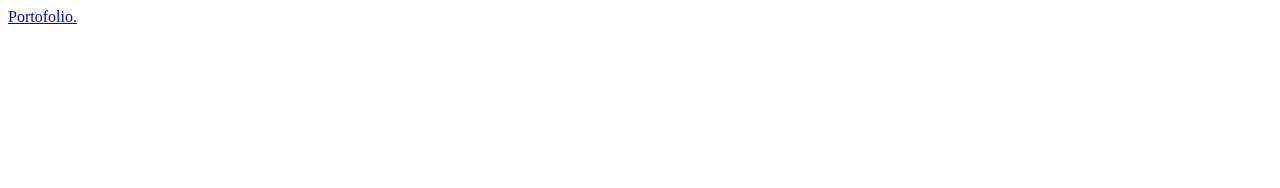
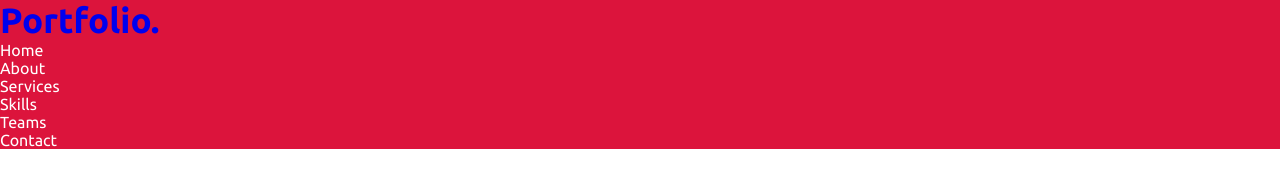
Before and after one commit to RokhayaN/Rokhaya-Portofolio-Website, a plain HTML site: page index.html in a window 1280 px wide. Drawn offline with Linux system fonts and the light colour scheme; files that its build step writes are made by us from their sources.

Commit message:
created html + styling

```diff
--- a/index.html
+++ b/index.html
@@ -3,15 +3,23 @@
     <head>
     <meta charset="UTF-8">
     <meta name="viewport" content="width=device-width, initial-scale=1.0">
-    <title> Rokhaya Portofolio Website</title>
-    <link rel="stylesheet" href="style.css">
+    <title> Rokhaya Portfolio Website</title>
+    <link rel="stylesheet" href="./ressources/css/style.css">
     <script src="https://kit.fontawesome.com/a076d05399.js"></script>
     </head>
     <body>
         <nav class="navbar">
            <div class="max-width">
-                <div class="logo"><a href='#'>Portofo<span>lio.</span></a></div>
-           </div>
+                <div class="logo"><a href="#">Portfo<span>lio.</span></a></div>
+                    <ul class="menu">
+                        <li><a href="#">Home</a></li>
+                        <li><a href="#">About</a></li>
+                        <li><a href="#">Services</a></li>
+                        <li><a href="#">Skills</a></li>
+                        <li><a href="#">Teams</a></li>
+                        <li><a href="#">Contact</a></li>
+                    </ul>
+              </div>
         </nav>
     </body>
     <footer></footer>
--- a/ressources/css/style.css
+++ b/ressources/css/style.css
@@ -1,4 +1,23 @@
 @import url('https://fonts.googleapis.com/css2?family=Poppins:wght@400;500;600;700&family=Ubuntu:wght@400;500;700&display=swap');
 *{
+    margin: 0;
+    padding: 0;
+    box-sizing: border-box;
+    text-decoration: none;
+}
+/* navbar styling */
+.navbar{
+    position: fixed;
+    width: 100%;
+    background: crimson;
+    font-family: 'Ubuntu', sans-serif;
+}
 
+.navbar .logo a{
+    font-size: 35px;
+    font-weight: 600;
 }
+
+.navbar .menu li a{
+    color: #fff;
+}
```
